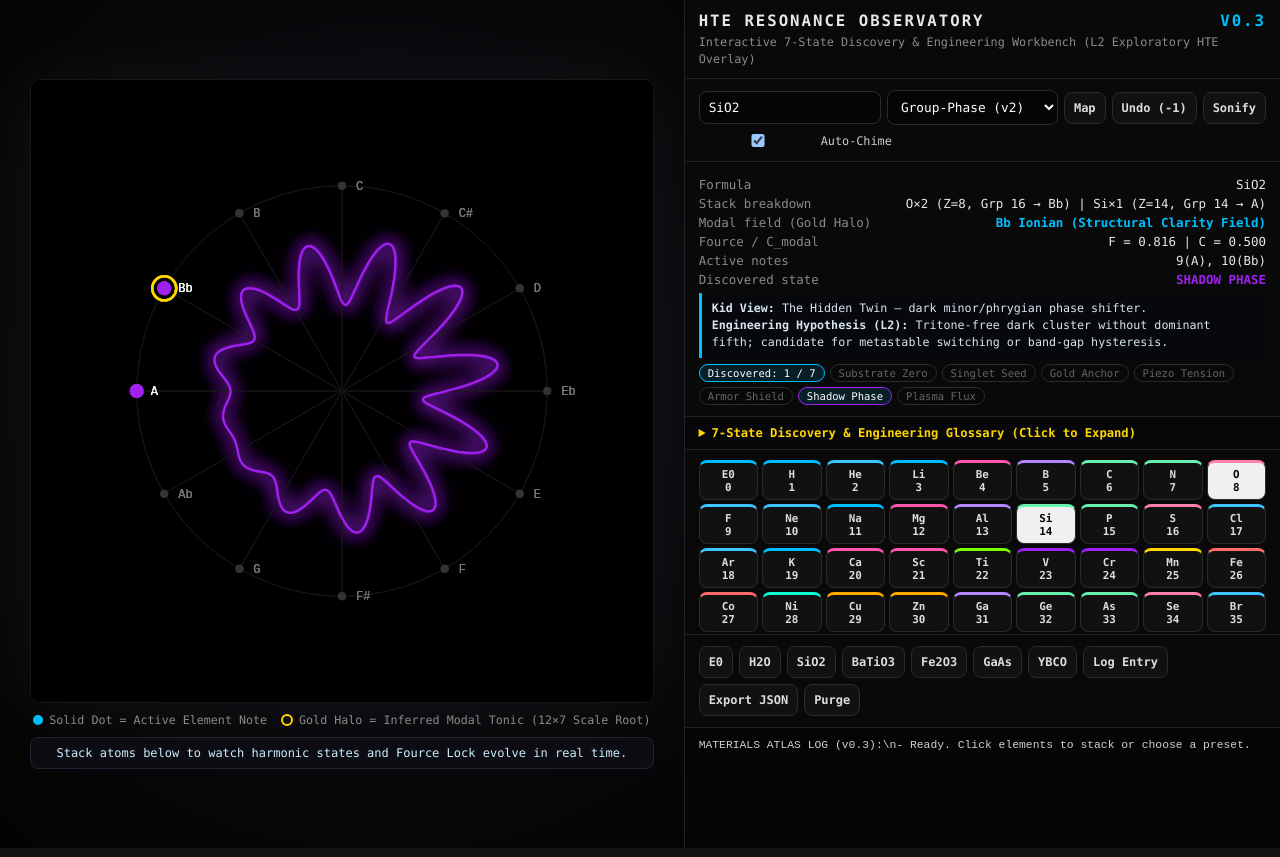
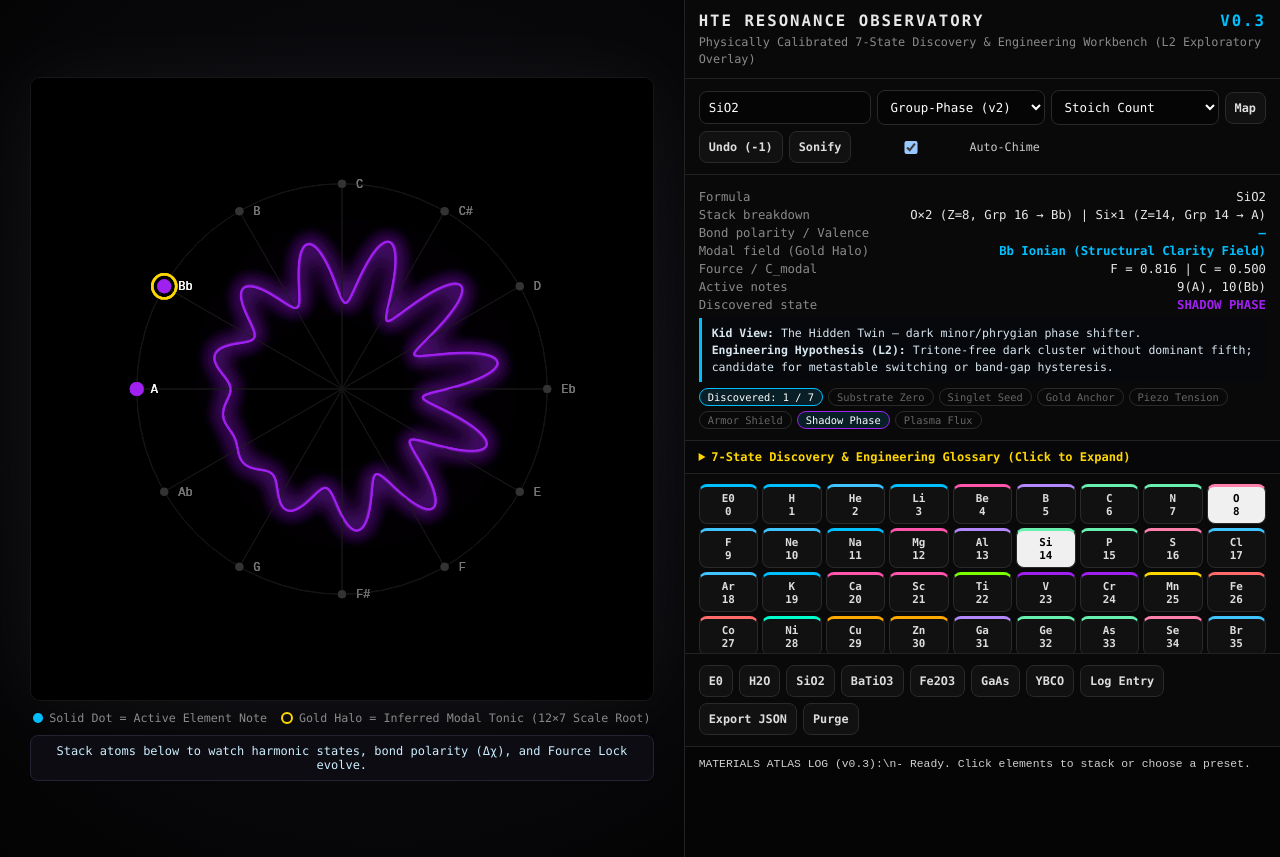
Before and after one commit to thefourceprinciples/hte-resonance-observatory, a plain HTML site: page web/index.html in a window 1280 px wide. Drawn offline with Linux system fonts and the light colour scheme.

Commit message:
Refactor HTML title and CSS styles for layout
Updated the title and description for clarity. Adjusted various CSS styles for better layout and readability.

```diff
--- a/web/index.html
+++ b/web/index.html
@@ -3,7 +3,7 @@
 <head>
   <meta charset="utf-8" />
   <meta name="viewport" content="width=device-width, initial-scale=1" />
-  <title>HTE Resonance Observatory v0.3 — Discovery & Engineering Workbench</title>
+  <title>HTE Resonance Observatory v0.3 — Physical Calibration</title>
   <style>
     :root {
       color-scheme: dark;
@@ -28,28 +28,28 @@
     h1 { margin:0; font-size:.98rem; letter-spacing:2px; text-transform:uppercase; display:flex; justify-content:space-between; align-items:center; }
     .sub { margin-top:4px; color:var(--muted); font-size:.74rem; line-height:1.4; }
     .formula { display:flex; gap:6px; flex-wrap:wrap; align-items:center; }
-    input, select { background:#050505; color:#fff; border:1px solid #2a2a2a; border-radius:8px; padding:8px 9px; font-family:inherit; font-size:.8rem; }
-    input { flex:1; min-width:110px; }
-    button { background:#111; color:#ddd; border:1px solid #2a2a2a; padding:8px 9px; border-radius:8px; cursor:pointer; font-family:inherit; font-weight:800; font-size:.75rem; }
+    input, select { background:#050505; color:#fff; border:1px solid #2a2a2a; border-radius:8px; padding:8px 9px; font-family:inherit; font-size:.78rem; }
+    input { flex:1; min-width:100px; }
+    button { background:#111; color:#ddd; border:1px solid #2a2a2a; padding:8px 9px; border-radius:8px; cursor:pointer; font-family:inherit; font-weight:800; font-size:.74rem; }
     button:hover { background:#1b1b1b; color:#fff; border-color:#444; }
     button.active { background:#f0f0f0 !important; color:#000 !important; }
-    .chk { display:inline-flex; align-items:center; gap:5px; font-size:.74rem; color:#ccc; cursor:pointer; user-select:none; }
-    .row { display:flex; justify-content:space-between; gap:10px; font-size:.78rem; margin:4px 0; }
+    .chk { display:inline-flex; align-items:center; gap:5px; font-size:.73rem; color:#ccc; cursor:pointer; user-select:none; }
+    .row { display:flex; justify-content:space-between; gap:10px; font-size:.77rem; margin:4px 0; }
     .label { color:var(--muted); }
     .value { text-align:right; max-width:72%; overflow-wrap:anywhere; }
     .highlight { color:var(--accent); font-weight:700; }
-    .explain { background:#06080c; border-left:3px solid var(--accent); padding:7px 10px; margin-top:6px; font-size:.73rem; line-height:1.45; color:#d8e6f0; }
+    .explain { background:#06080c; border-left:3px solid var(--accent); padding:7px 10px; margin-top:6px; font-size:.72rem; line-height:1.45; color:#d8e6f0; }
     .badges { display:flex; gap:5px; flex-wrap:wrap; margin-top:6px; }
-    .badge { border:1px solid #2a2a2a; border-radius:999px; padding:2px 8px; font-size:.66rem; color:#666; }
+    .badge { border:1px solid #2a2a2a; border-radius:999px; padding:2px 8px; font-size:.65rem; color:#666; }
     .badge.unlocked { color:#fff; border-color:var(--accent); background:rgba(0,191,255,.12); }
     details { border-bottom:1px solid var(--line); background:#070709; }
-    summary { padding:9px 14px; font-size:.76rem; font-weight:700; cursor:pointer; color:#ffd700; }
+    summary { padding:9px 14px; font-size:.75rem; font-weight:700; cursor:pointer; color:#ffd700; }
     .glossary { padding:8px 14px 12px; display:grid; gap:6px; max-height:190px; overflow:auto; font-size:.72rem; }
     .g-card { border:1px solid #1e1e26; border-radius:6px; padding:6px 8px; background:#0b0b0f; display:flex; justify-content:space-between; align-items:center; gap:8px; }
-    .grid { display:grid; grid-template-columns: repeat(9,1fr); gap:4px; padding:10px 14px; max-height:185px; overflow:auto; border-bottom:1px solid var(--line); }
+    .grid { display:grid; grid-template-columns: repeat(9,1fr); gap:4px; padding:10px 14px; max-height:180px; overflow:auto; border-bottom:1px solid var(--line); }
     .grid button { white-space:pre-line; padding:5px 2px; font-size:.68rem; border-top-width:3px; }
     .controls { display:flex; gap:6px; flex-wrap:wrap; }
-    pre { margin:0; padding:10px 14px; background:#050505; color:#d0d0d0; white-space:pre-wrap; overflow:auto; font-size:.71rem; line-height:1.4; min-height:120px; flex:1; }
+    pre { margin:0; padding:10px 14px; background:#050505; color:#d0d0d0; white-space:pre-wrap; overflow:auto; font-size:.71rem; line-height:1.4; min-height:110px; flex:1; }
     .error { color:#ff8a8a; }
     @media (max-width:920px){ body{grid-template-columns:1fr;} main, aside{min-height:auto;} }
   </style>
@@ -61,12 +61,12 @@
       <span><i class="dot-el"></i> Solid Dot = Active Element Note</span>
       <span><i class="ring-tonic"></i> Gold Halo = Inferred Modal Tonic (12×7 Scale Root)</span>
     </div>
-    <div class="delta-banner" id="deltaBanner">Stack atoms below to watch harmonic states and Fource Lock evolve in real time.</div>
+    <div class="delta-banner" id="deltaBanner">Stack atoms below to watch harmonic states, bond polarity (Δχ), and Fource Lock evolve.</div>
   </main>
   <aside>
     <header>
       <h1>HTE Resonance Observatory <span style="color:var(--accent)">v0.3</span></h1>
-      <div class="sub">Interactive 7-State Discovery & Engineering Workbench (L2 Exploratory HTE Overlay)</div>
+      <div class="sub">Physically Calibrated 7-State Discovery & Engineering Workbench (L2 Exploratory Overlay)</div>
     </header>
     <section>
       <div class="formula">
@@ -74,6 +74,11 @@
         <select id="modeSelect" onchange="mapFormula()" aria-label="Mapping mode">
           <option value="group" selected>Group-Phase (v2)</option>
           <option value="raw">Raw Z mod 12 (v1)</option>
+        </select>
+        <select id="weightSelect" onchange="mapFormula()" aria-label="Weight mode">
+          <option value="stoich" selected>Stoich Count</option>
+          <option value="electronegativity">Pauling χ Weight</option>
+          <option value="valence">Valence e⁻ Weight</option>
         </select>
         <button onclick="mapFormula()">Map</button>
         <button onclick="undoLast()" title="Remove last stacked atom">Undo (-1)</button>
@@ -84,6 +89,7 @@
     <section>
       <div class="row"><span class="label">Formula</span><span class="value" id="selected">—</span></div>
       <div class="row"><span class="label">Stack breakdown</span><span class="value" id="composition">—</span></div>
+      <div class="row"><span class="label">Bond polarity / Valence</span><span class="value highlight" id="polarityMetrics">—</span></div>
       <div class="row"><span class="label">Modal field (Gold Halo)</span><span class="value highlight" id="modalField">—</span></div>
       <div class="row"><span class="label">Fource / C_modal</span><span class="value" id="fourceScore">—</span></div>
       <div class="row"><span class="label">Active notes</span><span class="value" id="classes">—</span></div>
```
